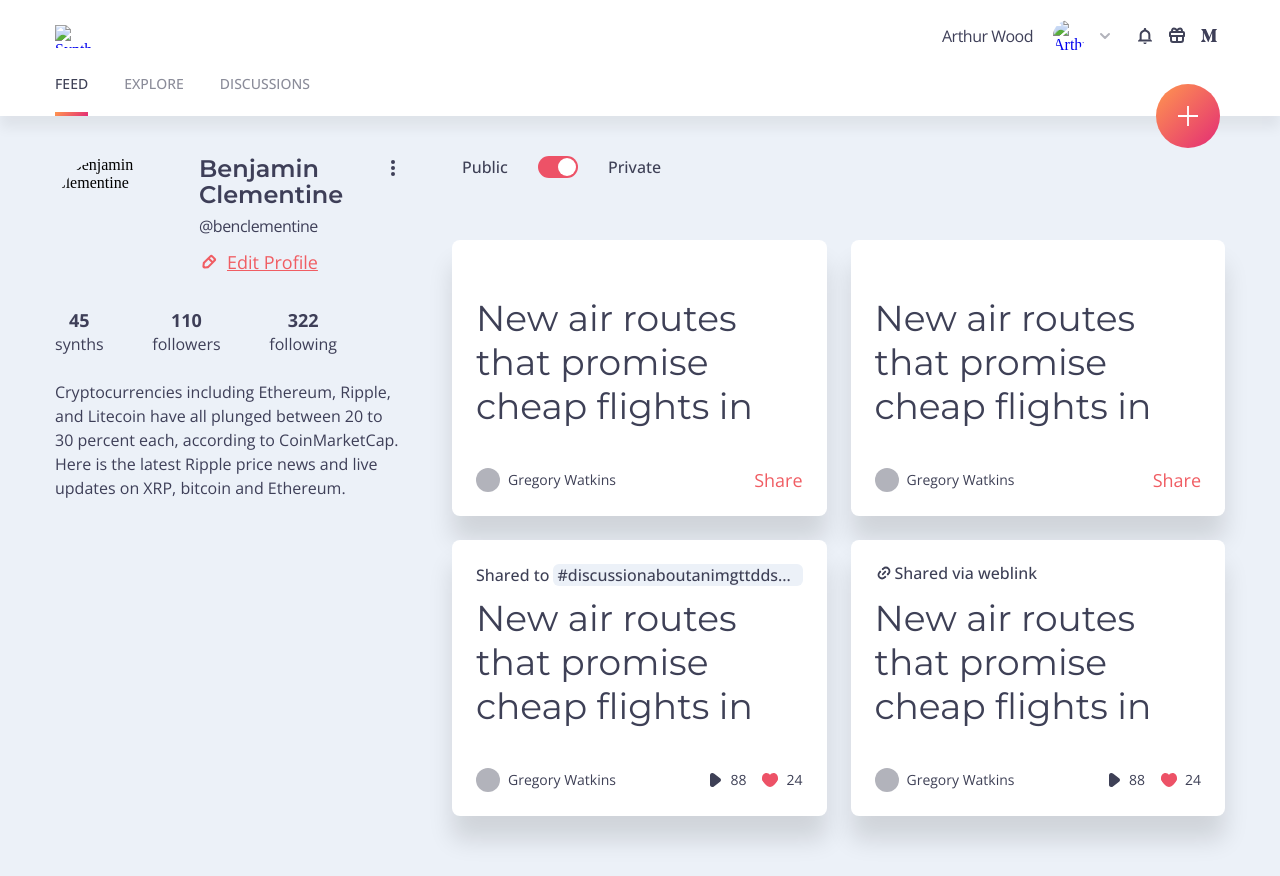
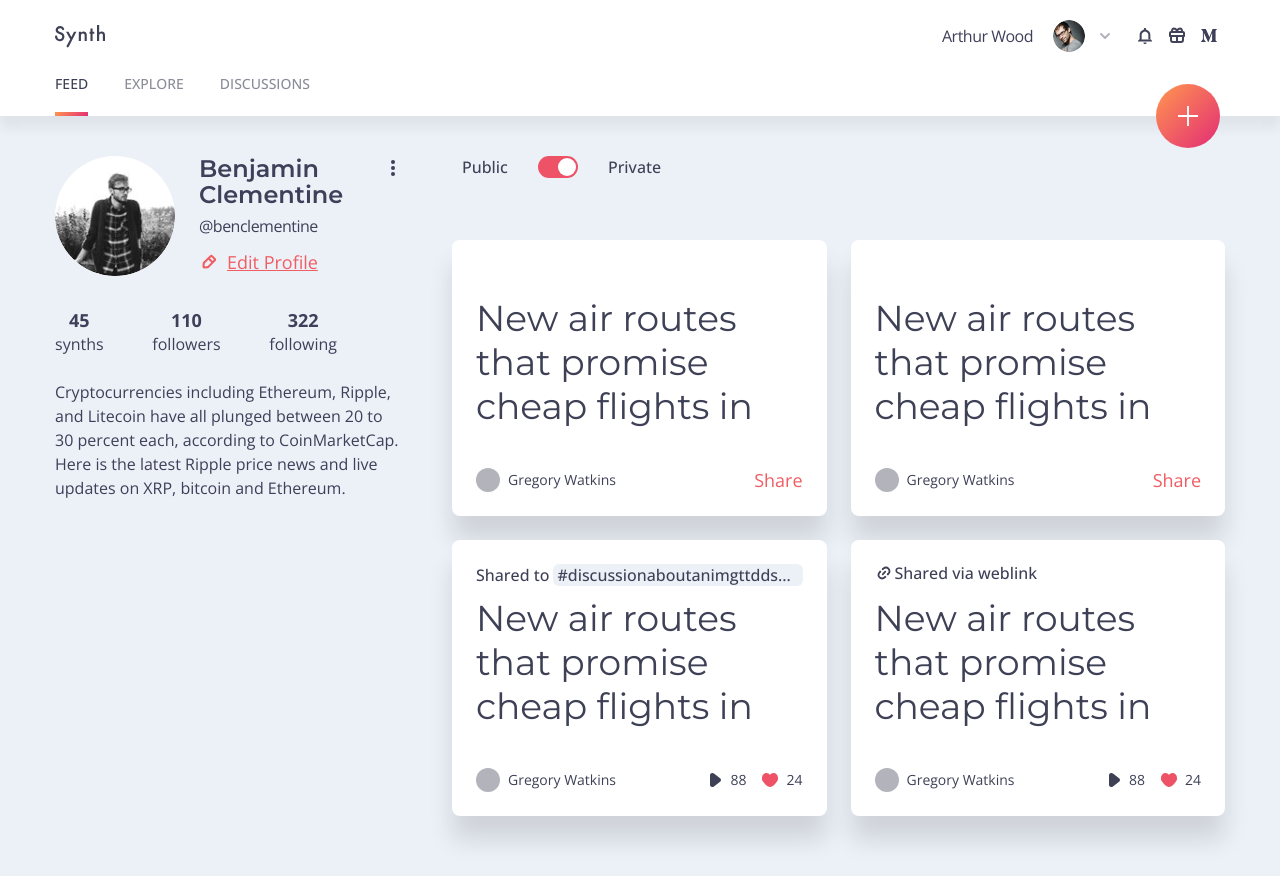
Before and after one commit to Graniecki/synth, a website: page index.html in a window 1280 px wide. Drawn offline with nearby package versions, Linux system fonts and the light colour scheme; the site is published under a folder, as on GitHub Pages, so addresses that start at the root find nothing.

Commit message:
image path fix

```diff
--- a/index.html
+++ b/index.html
@@ -3,7 +3,7 @@
 <head>
   <meta charset="UTF-8">
   <meta name="viewport" content="width=device-width, initial-scale=1.0">
-  <link rel="icon" href="/images/synth-logo.svg" type="image/svg">
+  <link rel="icon" href="./images/synth-logo.svg" type="image/svg">
   <link rel="canonical" href="index.html">
 
   <link rel="preconnect" href="https://fonts.googleapis.com">
@@ -137,13 +137,13 @@
       <div class="app-header__rows">
         <div class="app-header__top-row">
           <a class="app-header__logo" href="index.html">
-            <img fetchpriority="high" src="/images/synth-logo.svg" alt="Synth logo" width="50" height="23" />
+            <img fetchpriority="high" src="./images/synth-logo.svg" alt="Synth logo" width="50" height="23" />
           </a>
           <div class="app-header__panel">
             <a class="app-header__user" href="#">
               <div class="app-header__user-name">Arthur Wood</div>
               <div class="app-header__user-photo">
-                <img fetchpriority="high" src="/images/arthur-wood.jpg" alt="Arthur Wood" width="32" height="32" />
+                <img fetchpriority="high" src="./images/arthur-wood.jpg" alt="Arthur Wood" width="32" height="32" />
               </div>
               <div class="app-header__user-btn">
                 <svg><use xlink:href="#carrot-icon"></use></svg>
@@ -193,7 +193,7 @@
           <div class="user-profile">
             <div class="user-profile__overview">
               <div class="user-profile__photo">
-                <img fetchpriority="high" src="/images/benjamin-clementine.jpg" alt="Benjamin Clementine" width="120" height="120" />
+                <img fetchpriority="high" src="./images/benjamin-clementine.jpg" alt="Benjamin Clementine" width="120" height="120" />
               </div>
               <div class="user-profile__user-info">
                 <div class="user-profile__details">
```
